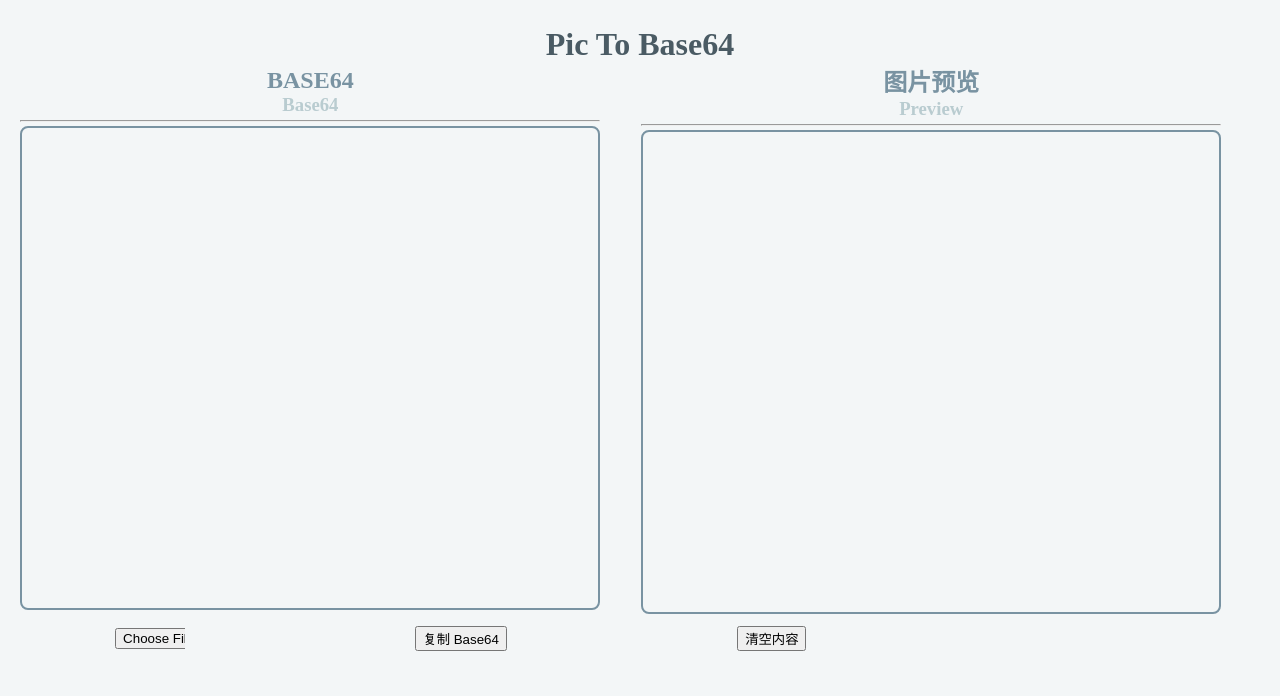
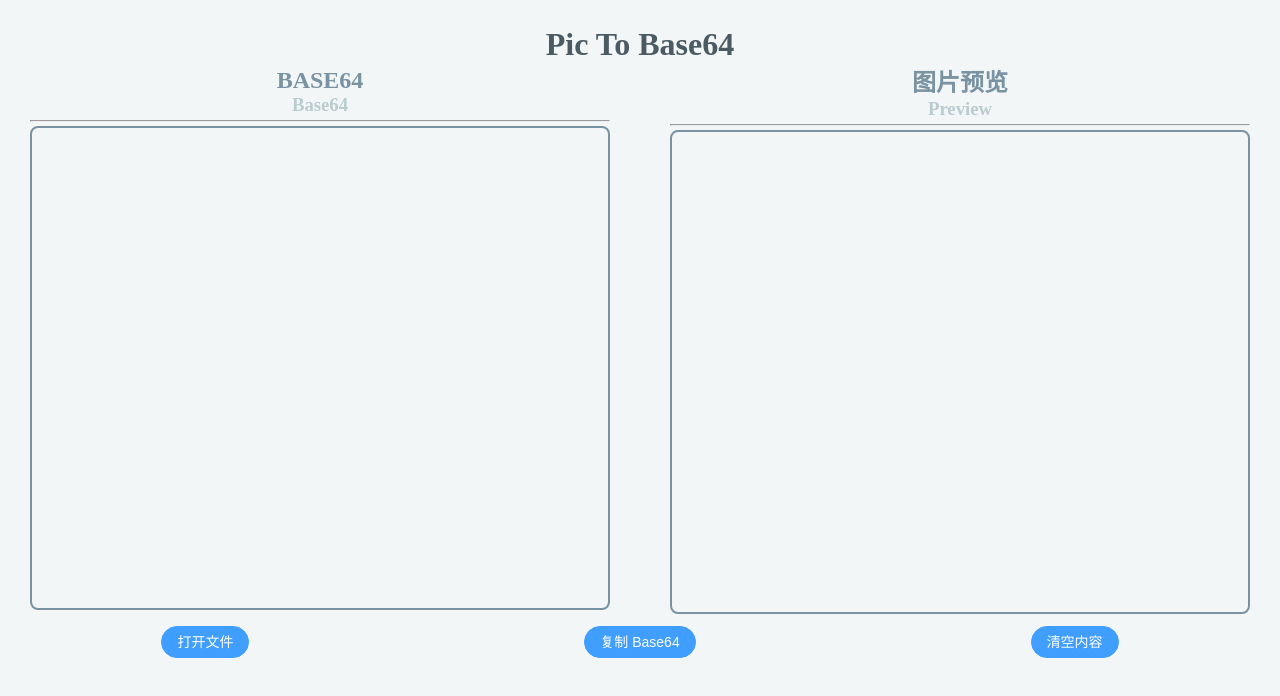
Before and after one commit to SIXiaolong1117/vue-pictobase64, a Vue app: page / in a window 1280 px wide. Shown: the top 696 px of the page. Built offline with nearby package versions, Linux system fonts and the light colour scheme.

Commit message:
更新使用ElementUI，解决布局遗留问题。

```diff
--- a/index.html
+++ b/index.html
@@ -4,7 +4,7 @@
     <meta charset="UTF-8" />
     <link rel="icon" type="image/svg+xml" href="/vite.svg" />
     <meta name="viewport" content="width=device-width, initial-scale=1.0" />
-    <title>Vite + Vue</title>
+    <title>Pic To Base64</title>
   </head>
   <body>
     <div id="app"></div>
--- a/src/App.vue
+++ b/src/App.vue
@@ -7,6 +7,9 @@ export default {
     img_upload.addEventListener('change', readFile, false);
   },
   methods: {
+    openFile: function () {
+      document.getElementById('img_upload').click();
+    },
     tirggerFile: function (event) {
       var file = event.target.files[0]; // (利用console.log输出看结构就知道如何处理档案资料)
       console.log(file);
@@ -45,7 +48,11 @@ export default {
         .catch(err => {
           console.log('Something went wrong', err);
         })
-    }
+    },
+    // 刷新页面
+    InitEditor: function () {
+      location.reload()
+    },
   },
 }
 </script>
@@ -67,11 +74,11 @@ export default {
     </div>
   </div>
   <nav>
-    <input type="file" id="img_upload" @change="tirggerFile($event)" />
-    <!-- <input type="file" id="img_upload" hidden="hidden" />
-			<button><label for="img_upload">上传文件</label></button> -->
-    <button type="button" @onclick="copyCode()">复制 Base64</button>
-    <button type="button" onclick="javascript:location.reload()">清空内容</button>
+    <el-button id="input_button" type="primary" v-on:click="openFile()" round>打开文件</el-button>
+    <el-button id="copy_button" type="primary" v-on:click="copyCode()" round>复制 Base64</el-button>
+    <el-button id="copy_button" type="primary" v-on:click="InitEditor()" round>清空内容</el-button>
+    <!-- 原生input -->
+    <input type="file" id="img_upload" @change="tirggerFile($event)" style="display:none" />
   </nav>
   <p id="time_diff"></p>
 </template>
--- a/src/main.js
+++ b/src/main.js
@@ -1,5 +1,9 @@
 import { createApp } from 'vue'
 import './style.css'
 import App from './App.vue'
+// 引入 element-plus 结构
+import ElementPlus from 'element-plus';
+// 引入 element-plus 样式
+import 'element-plus/dist/index.css';
 
-createApp(App).mount('#app')
+createApp(App).use(ElementPlus).mount('#app')
--- a/src/style.css
+++ b/src/style.css
@@ -8,12 +8,13 @@ body {
 h2,
 h3,
 h4 {
-  margin: 0 0 0 0;
+  margin: 0;
   text-align: center;
 }
 
 h1 {
-  margin: 2% 0 0 0;
+  margin: 0;
+  padding: 2% 0 0 0;
   text-align: center;
   color: #4a5b64;
 }
@@ -35,26 +36,11 @@ hr {
 }
 
 nav {
-  width: 72%;
-  /* background-color: #7993a2; */
+  width: 100%;
   margin: 1% 0 1% 0;
   display: flex;
   justify-content: space-around;
   align-items: center;
-}
-
-nav input {
-  width: 70px;
-}
-
-nav input,
-nav button {
-  /* font-size: 10px; */
-  -webkit-app-region: no-drag;
-}
-
-input[type="file"] {
-  color: transparent;
 }
 
 img {
@@ -96,19 +82,18 @@ textarea {
 
 .display {
   height: 100%;
-  width: 97%;
+  width: 100%;
   display: flex;
   flex-direction: row;
   justify-content: space-around;
   align-items: center;
 }
 
-/* .code_div,
-.img_div {
-  margin: 3% 0 0 0;
-} */
-
 #time_diff,
 .timeDiff {
   margin: 0;
 }
+
+#app{
+  margin: 0;
+}
```
Also changed, not shown: electron/main.js (+6 -5 lines), package.json (+5 -4 lines), 1 other file (tests, documents, lock files or other folders).
